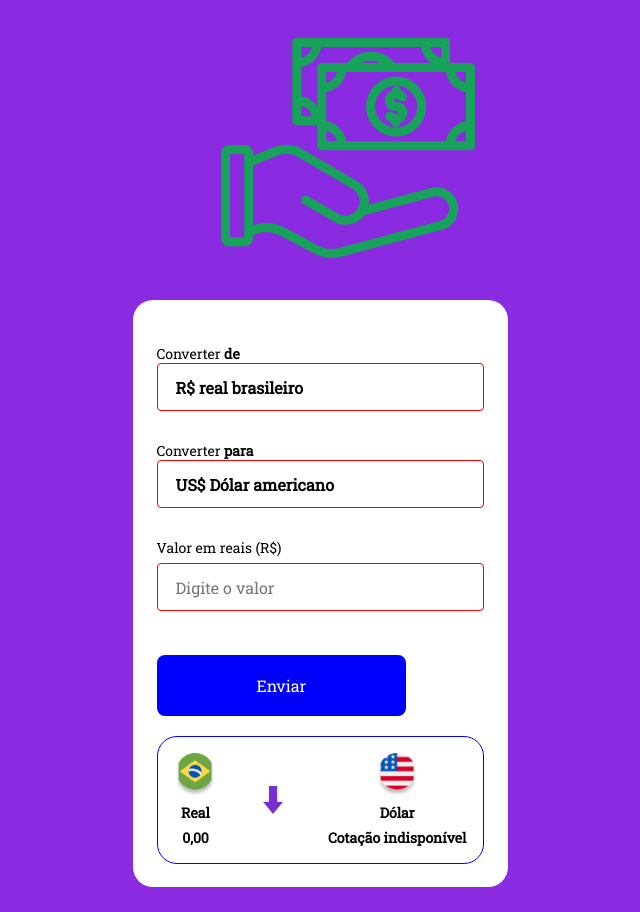
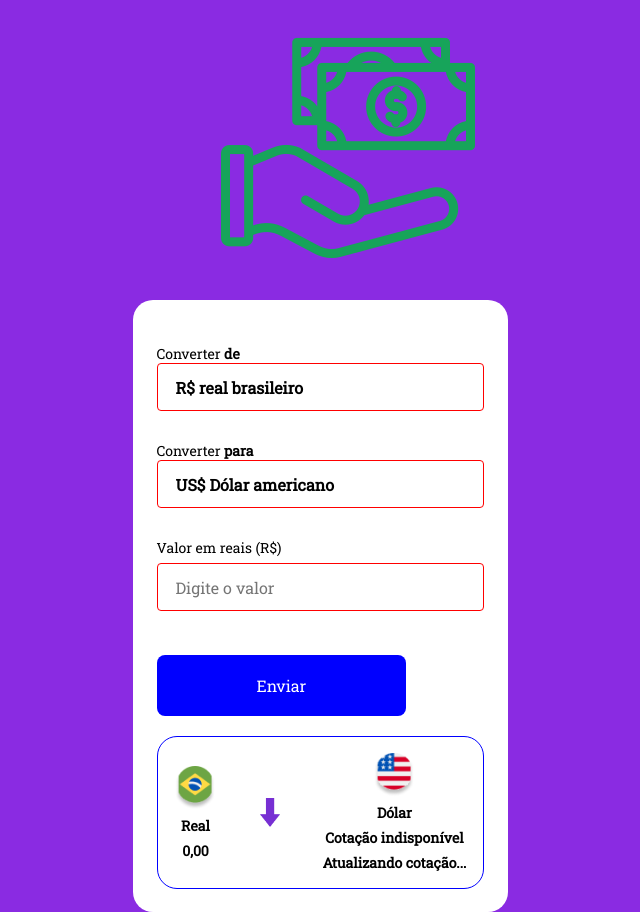
Before and after one commit to jeffersonmkteua-source/conversor-moedas, a plain HTML site: page index.html in a window 1280 px wide. Shown: the whole page, without its empty margins (320-960 px from the left). Before the commit the page ends 887 px from the top, so only its background shows below. Drawn offline with Linux system fonts and the light colour scheme; no server answers.

Commit message:
Adiciona campo para exibir data da cotação no HTML

```diff
--- a/index.html
+++ b/index.html
@@ -66,6 +66,7 @@
                 <img src="assets/estados-unidos (1) 1.png" alt="money" id="currency-flag">
                 <p id="currency-name">Dólar</p>
                 <p id="resultado">US$ 0.00</p>
+                <p id="data-cotacao">Atualizando cotação...</p>
             </div>
         </section>
 
```
